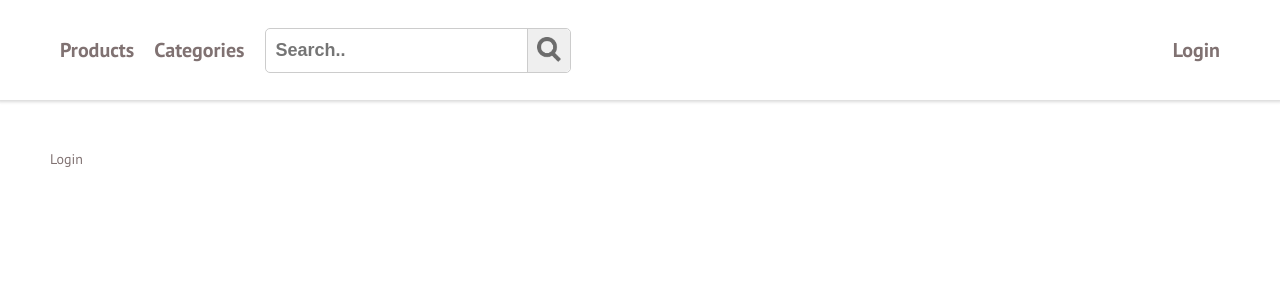
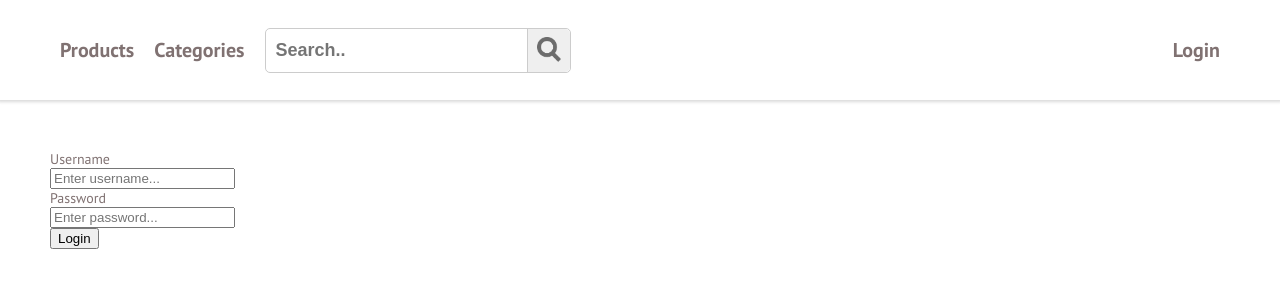
Before and after one commit to Acateel/dummy-shop, a React (Vite) app: page /login in a window 1280 px wide. Shown: the top 300 px of the page. Built offline with nearby package versions, Linux system fonts and the light colour scheme; what axios-cache-interceptor would draw is missing.

Commit message:
add login form

```diff
--- a/src/components/auth/Login.tsx
+++ b/src/components/auth/Login.tsx
@@ -1,5 +1,62 @@
-const Login = () => {
-  return <div>Login</div>;
+import { FormEvent, Fragment, useState } from "react";
+import { connect, ConnectedProps } from "react-redux";
+import _ from "lodash";
+import { loginAuthUser } from "../../state/creators";
+import { RootState } from "../../state/store";
+import { useNavigate } from "react-router-dom";
+
+const mapState = (state: RootState) => ({
+  auth: state.auth,
+});
+
+const connector = connect(mapState, { loginAuthUser });
+
+type PropsFromRedux = ConnectedProps<typeof connector>;
+
+const Login = (props: PropsFromRedux) => {
+  const navigate = useNavigate();
+  const [username, setUsername] = useState("");
+  const [password, setPassword] = useState("");
+
+  const onFormSubmit = (event: FormEvent<HTMLFormElement>) => {
+    event.preventDefault();
+    props.loginAuthUser(username, password);
+  };
+
+  const isLogged: boolean =
+    !_.isEmpty(props.auth) && !_.hasIn(props.auth, "error");
+
+  if (isLogged) {
+    navigate("/");
+    return <h1>You are logged in</h1>;
+  }
+
+  return (
+    <form className="login" onSubmit={onFormSubmit}>
+      <label>Username</label>
+      <br />
+      <input
+        type="text"
+        placeholder="Enter username..."
+        value={username}
+        onChange={(e) => setUsername(e.target.value)}
+      />
+      <br />
+      <label>Password</label>
+      <br />
+      <input
+        type="password"
+        placeholder="Enter password..."
+        value={password}
+        onChange={(e) => setPassword(e.target.value)}
+      />
+      <br />
+      <button type="submit">Login</button>
+      {_.hasIn(props.auth, "error") && (
+        <p className="login_error">User dont found</p>
+      )}
+    </form>
+  );
 };
 
-export default Login;
+export default connector(Login);
```
